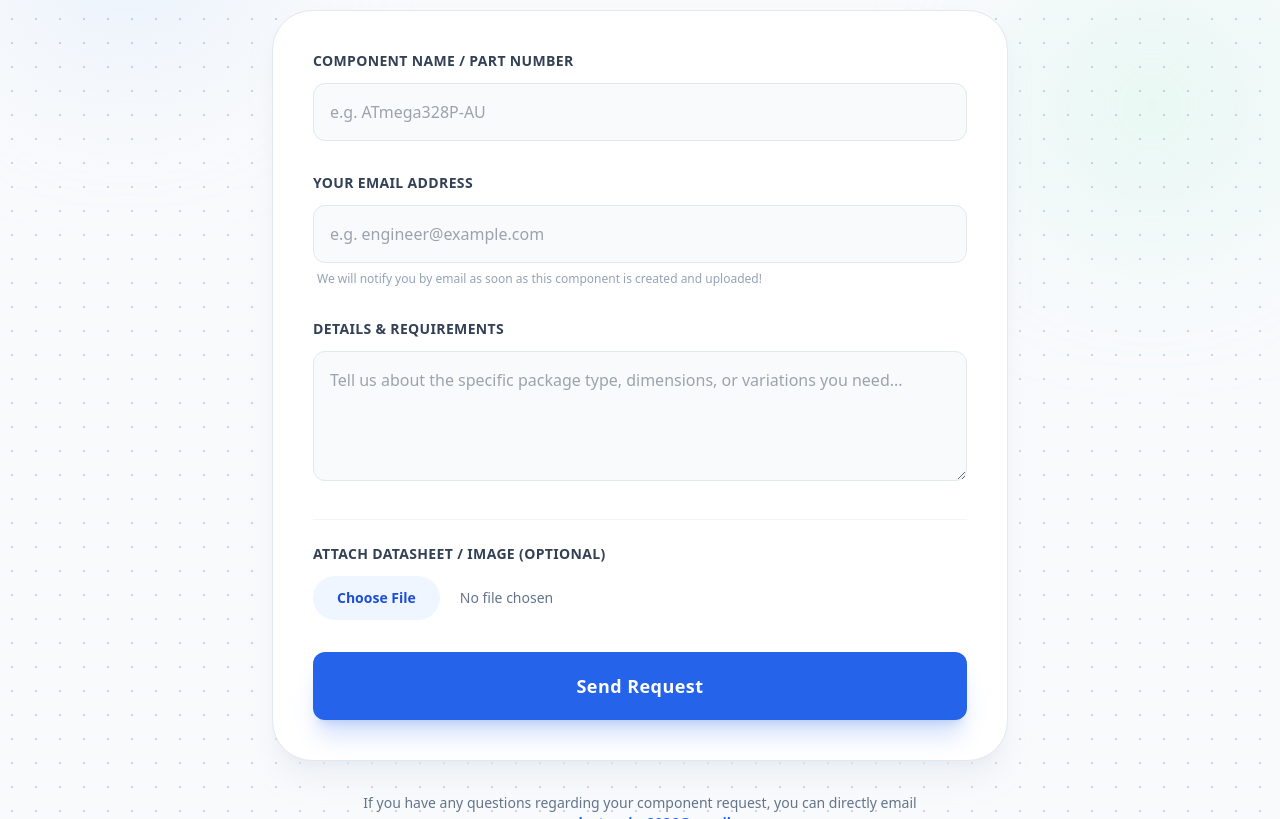
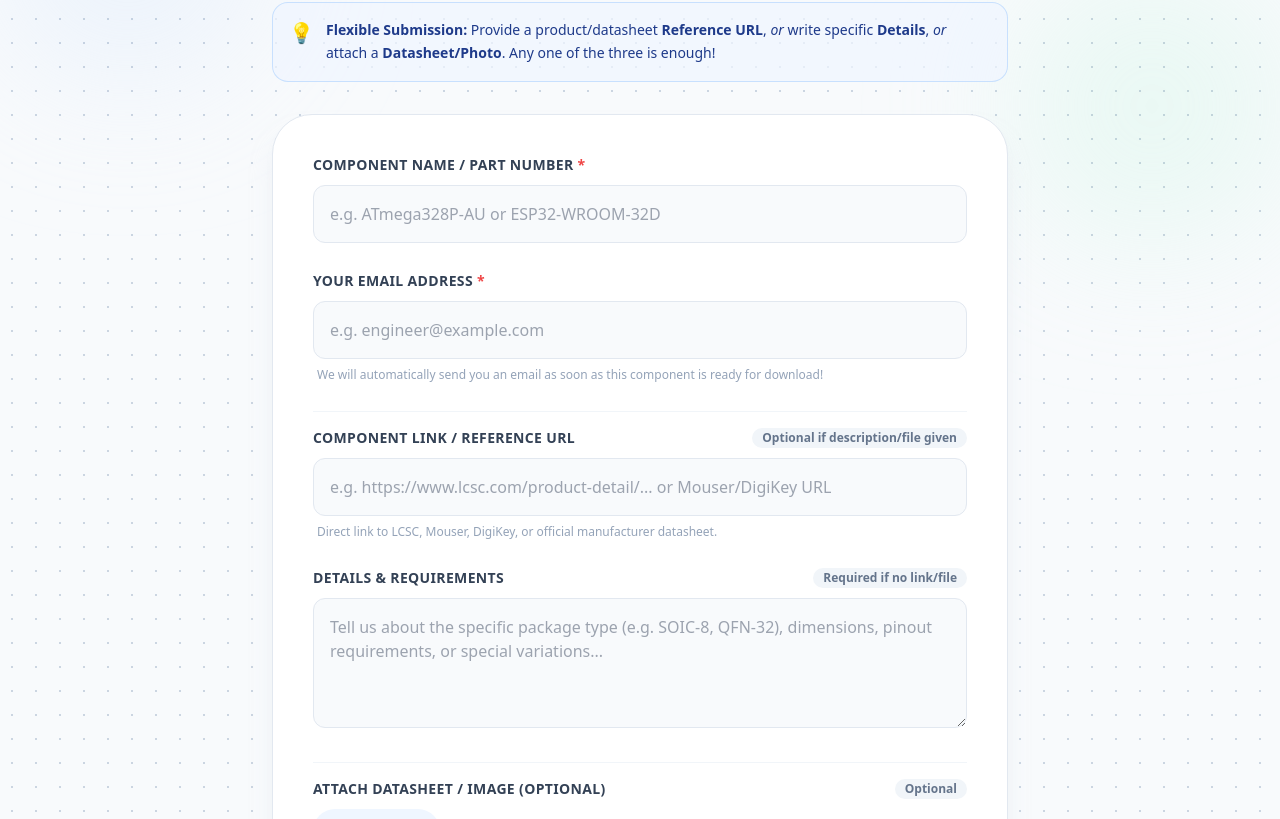
Before and after one commit to ssquareelectronics2026/pcb_platform, a Next.js app in the folder frontend/: page /request in a window 1280 px wide. Shown: the part 281-1100 px from the top of the page. Built offline with nearby package versions, Linux system fonts and the light colour scheme; no server answers.

Commit message:
Feat: Add component link field and smart conditional validation to Request Component page

```diff
--- a/frontend/app/request/page.tsx
+++ b/frontend/app/request/page.tsx
@@ -29,6 +29,7 @@ function escapeHtml(text: string): string {
 export default function RequestComponentPage() {
   const [componentName, setComponentName] = useState('');
   const [userEmail, setUserEmail] = useState('');
+  const [componentLink, setComponentLink] = useState('');
   const [description, setDescription] = useState('');
   const [file, setFile] = useState<File | null>(null);
   const [fileInputKey, setFileInputKey] = useState(Date.now());
@@ -40,10 +41,54 @@ export default function RequestComponentPage() {
     setLoading(true);
     setMessage('');
 
+    const trimmedName = componentName.trim();
+    const trimmedEmail = userEmail.trim();
+    let trimmedLink = componentLink.trim();
+    const trimmedDesc = description.trim();
+
+    // 1. Validate required identity fields
+    if (!trimmedName) {
+      setMessage('Error: Please enter the Component Name or Part Number.');
+      setLoading(false);
+      return;
+    }
+
+    if (!trimmedEmail) {
+      setMessage('Error: Please enter your Email Address so we can notify you when completed.');
+      setLoading(false);
+      return;
+    }
+
+    // 2. Validate and format Reference Link if provided
+    if (trimmedLink) {
+      if (!/^https?:\/\//i.test(trimmedLink)) {
+        trimmedLink = `https://${trimmedLink}`;
+      }
+      try {
+        new URL(trimmedLink);
+      } catch {
+        setMessage('Error: The provided Component Link is not a valid URL. Please check the URL format and try again.');
+        setLoading(false);
+        return;
+      }
+    }
+
+    // 3. Smart Conditional Validation:
+    // Must provide at least EITHER a Link OR a File OR a Description
+    const hasLink = Boolean(trimmedLink);
+    const hasDescription = Boolean(trimmedDesc);
+    const hasFile = Boolean(file);
+
+    if (!hasLink && !hasDescription && !hasFile) {
+      setMessage('Error: Please provide at least one source of component details — either a Reference Link (URL), a Description, or attach a Datasheet/Image.');
+      setLoading(false);
+      return;
+    }
+
     try {
       let fileUrl: string | null = null;
 
-      // 1. Sanitize file name and upload file if present
+      // 4. Sanitize file name and upload file if present
       if (file) {
         const fileName = sanitizeFileName(file.name);
         const { error: uploadError } = await supabase.storage
@@ -52,7 +97,7 @@ export default function RequestComponentPage() {
 
         if (uploadError) throw uploadError;
 
-        // 2. Retrieve the complete, exact public URL from Supabase
+        // Retrieve the complete public URL from Supabase
         const { data: publicUrlData } = supabase.storage
           .from('request_files')
           .getPublicUrl(fileName);
@@ -60,41 +105,68 @@ export default function RequestComponentPage() {
         fileUrl = publicUrlData.publicUrl;
       }
 
-      // 3. Insert into database with user_email and status
+      // 5. Insert into database with user_email, component_link, and status
       const { error: dbError } = await supabase
         .from('component_requests')
         .insert([
           {
-            component_name: componentName,
-            user_email: userEmail,
-            description,
+            component_name: trimmedName,
+            user_email: trimmedEmail,
+            component_link: trimmedLink || null,
+            description: trimmedDesc,
             file_url: fileUrl,
             status: 'Pending',
           },
         ]);
 
-      if (dbError) throw dbError;
+      if (dbError) {
+        // Graceful fallback if component_link column is not yet migrated in Supabase
+        if (dbError.message?.includes('component_link')) {
+          console.warn('Column component_link not found, falling back to embedding link in description.');
+          const fallbackDesc = trimmedLink
+            ? (trimmedDesc ? `${trimmedDesc}\n\nReference Link: ${trimmedLink}` : `Reference Link: ${trimmedLink}`)
+            : trimmedDesc;
 
-      // 4. Send Telegram Notification
+          const { error: fallbackError } = await supabase
+            .from('component_requests')
+            .insert([
+              {
+                component_name: trimmedName,
+                user_email: trimmedEmail,
+                description: fallbackDesc,
+                file_url: fileUrl,
+                status: 'Pending',
+              },
+            ]);
+          if (fallbackError) throw fallbackError;
+        } else {
+          throw dbError;
+        }
+      }
+
+      // 6. Send Telegram Notification
       const telegramBotToken = process.env.NEXT_PUBLIC_TELEGRAM_BOT_TOKEN;
       const telegramChatId = process.env.NEXT_PUBLIC_TELEGRAM_CHAT_ID;
 
       if (telegramBotToken && telegramChatId) {
-        const safeName = escapeHtml(componentName);
-        const safeEmail = escapeHtml(userEmail);
-        const safeDesc = escapeHtml(description);
+        const safeName = escapeHtml(trimmedName);
+        const safeEmail = escapeHtml(trimmedEmail);
+        const safeLink = trimmedLink ? escapeHtml(trimmedLink) : '';
+        const safeDesc = escapeHtml(trimmedDesc);
 
         const textMessage = fileUrl
           ? `🚀 <b>New Component Request!</b>\n\n` +
             `📌 <b>Name:</b> ${safeName}\n` +
             `📧 <b>Email:</b> ${safeEmail}\n` +
-            `📝 <b>Details:</b> ${safeDesc}\n\n` +
+            (safeLink ? `🔗 <b>Reference Link:</b> <a href="${safeLink}">${safeLink}</a>\n` : '') +
+            `📝 <b>Details:</b> ${safeDesc || (safeLink ? 'Reference URL provided above' : 'None provided')}\n\n` +
             `📂 <b>Attachment:</b> <a href="${fileUrl.replace(/&/g, '&amp;')}">${escapeHtml(file?.name || 'Download / View Attachment')}</a>\n` +
             `🔗 <b>Direct Link:</b> ${fileUrl}`
           : `🚀 <b>New Component Request!</b>\n\n` +
             `📌 <b>Name:</b> ${safeName}\n` +
             `📧 <b>Email:</b> ${safeEmail}\n` +
-            `📝 <b>Details:</b> ${safeDesc}\n\n` +
+            (safeLink ? `🔗 <b>Reference Link:</b> <a href="${safeLink}">${safeLink}</a>\n` : '') +
+            `📝 <b>Details:</b> ${safeDesc || (safeLink ? 'Reference URL provided above' : 'None provided')}\n\n` +
             `📂 <b>Attachment:</b> None`;
 
         let sent = false;
@@ -106,7 +178,6 @@ export default function RequestComponentPage() {
           const endpoint = isPhoto ? 'sendPhoto' : 'sendDocument';
           const mediaKey = isPhoto ? 'photo' : 'document';
 
-          // Telegram captions are limited to 1024 characters
           if (textMessage.length <= 1024) {
             try {
               const res = await fetch(`https://api.telegram.org/bot${telegramBotToken}/${endpoint}`, {
@@ -148,6 +219,7 @@ export default function RequestComponentPage() {
       setMessage('Request submitted successfully! We will email you once your component is ready.');
       setComponentName('');
       setUserEmail('');
+      setComponentLink('');
       setDescription('');
       setFile(null);
       setFileInputKey(Date.now());
@@ -163,11 +235,23 @@ export default function RequestComponentPage() {
     setLoading(false);
   };
 
+  const hasLinkInput = Boolean(componentLink.trim());
+  const hasDescInput = Boolean(description.trim());
+  const hasFileInput = Boolean(file);
+
   return (
     <div className="max-w-3xl mx-auto py-12 px-4 animate-in fade-in duration-500 relative z-10">
-      <div className="text-center mb-10">
+      <div className="text-center mb-8">
         <h1 className="text-4xl font-black tracking-tight mb-3 text-slate-900">Request a Component</h1>
-        <p className="text-slate-500 font-medium text-lg">Can't find what you need? Send us a request and we'll design it.</p>
+        <p className="text-slate-500 font-medium text-lg">Can't find what you need? Send us a request and we'll design the footprint & symbol.</p>
+      </div>
+
+      {/* Smart Helper Banner */}
+      <div className="bg-blue-50/70 border border-blue-200/80 rounded-2xl p-4 mb-8 text-sm text-blue-900 flex items-start gap-3">
+        <span className="text-xl">💡</span>
+        <div className="leading-relaxed">
+          <span className="font-bold">Flexible Submission:</span> Provide a product/datasheet <strong>Reference URL</strong>, <em>or</em> write specific <strong>Details</strong>, <em>or</em> attach a <strong>Datasheet/Photo</strong>. Any one of the three is enough!
+        </div>
       </div>
 
       {message && (
@@ -176,14 +260,31 @@ export default function RequestComponentPage() {
         </div>
       )}
 
-      <form onSubmit={handleSubmit} className="bg-white border border-slate-200 p-8 md:p-10 rounded-[2.5rem] shadow-xl shadow-slate-200/50 space-y-8">
+      <form onSubmit={handleSubmit} className="bg-white border border-slate-200 p-8 md:p-10 rounded-[2.5rem] shadow-xl shadow-slate-200/50 space-y-7">
+        {/* Component Name */}
         <div>
-          <label className="block text-sm font-bold text-slate-700 mb-3 tracking-wide uppercase">Component Name / Part Number</label>
-          <input type="text" value={componentName} onChange={e => setComponentName(e.target.value)} required className="w-full bg-slate-50 border border-slate-200 rounded-xl p-4 text-slate-900 focus:ring-2 focus:ring-blue-500 outline-none font-medium transition-all" placeholder="e.g. ATmega328P-AU" />
+          <div className="flex justify-between items-center mb-2.5">
+            <label className="block text-sm font-bold text-slate-700 tracking-wide uppercase">
+              Component Name / Part Number <span className="text-red-500">*</span>
+            </label>
+          </div>
+          <input
+            type="text"
+            value={componentName}
+            onChange={e => setComponentName(e.target.value)}
+            required
+            className="w-full bg-slate-50 border border-slate-200 rounded-xl p-4 text-slate-900 focus:ring-2 focus:ring-blue-500 outline-none font-medium transition-all"
+            placeholder="e.g. ATmega328P-AU or ESP32-WROOM-32D"
+          />
         </div>
 
+        {/* User Email */}
         <div>
-          <label className="block text-sm font-bold text-slate-700 mb-3 tracking-wide uppercase">Your Email Address</label>
+          <div className="flex justify-between items-center mb-2.5">
+            <label className="block text-sm font-bold text-slate-700 tracking-wide uppercase">
+              Your Email Address <span className="text-red-500">*</span>
+            </label>
+          </div>
           <input
             type="email"
             value={userEmail}
@@ -192,20 +293,71 @@ export default function RequestComponentPage() {
             className="w-full bg-slate-50 border border-slate-200 rounded-xl p-4 text-slate-900 focus:ring-2 focus:ring-blue-500 outline-none font-medium transition-all"
             placeholder="e.g. engineer@example.com"
           />
-          <p className="text-xs text-slate-400 mt-2 ml-1">We will notify you by email as soon as this component is created and uploaded!</p>
+          <p className="text-xs text-slate-400 mt-2 ml-1">We will automatically send you an email as soon as this component is ready for download!</p>
         </div>
 
-        <div>
-          <label className="block text-sm font-bold text-slate-700 mb-3 tracking-wide uppercase">Details & Requirements</label>
-          <textarea value={description} onChange={e => setDescription(e.target.value)} required rows={4} className="w-full bg-slate-50 border border-slate-200 rounded-xl p-4 text-slate-900 focus:ring-2 focus:ring-blue-500 outline-none font-medium transition-all" placeholder="Tell us about the specific package type, dimensions, or variations you need..."></textarea>
+        {/* Component Link / Reference URL */}
+        <div className="pt-4 border-t border-slate-100">
+          <div className="flex justify-between items-center mb-2.5">
+            <label className="block text-sm font-bold text-slate-700 tracking-wide uppercase">
+              Component Link / Reference URL
+            </label>
+            <span className={`text-xs font-bold px-2.5 py-0.5 rounded-full ${hasLinkInput ? 'bg-emerald-100 text-emerald-800' : 'bg-slate-100 text-slate-500'}`}>
+              {hasLinkInput ? '✓ URL provided' : 'Optional if description/file given'}
+            </span>
+          </div>
+          <input
+            type="text"
+            value={componentLink}
+            onChange={e => setComponentLink(e.target.value)}
+            className="w-full bg-slate-50 border border-slate-200 rounded-xl p-4 text-slate-900 focus:ring-2 focus:ring-blue-500 outline-none font-medium transition-all"
+            placeholder="e.g. https://www.lcsc.com/product-detail/... or Mouser/DigiKey URL"
+          />
+          <p className="text-xs text-slate-400 mt-2 ml-1">Direct link to LCSC, Mouser, DigiKey, or official manufacturer datasheet.</p>
         </div>
 
-        <div className="pt-6 border-t border-slate-100">
-          <label className="block text-sm font-bold text-slate-700 mb-3 tracking-wide uppercase">Attach Datasheet / Image (Optional)</label>
-          <input key={fileInputKey} type="file" onChange={e => setFile(e.target.files?.[0] || null)} className="w-full text-sm text-slate-500 file:mr-5 file:py-3 file:px-6 file:rounded-full file:border-0 file:text-sm file:font-bold file:bg-blue-50 file:text-blue-700 hover:file:bg-blue-100 cursor-pointer transition-colors" />
+        {/* Details & Requirements */}
+        <div>
+          <div className="flex justify-between items-center mb-2.5">
+            <label className="block text-sm font-bold text-slate-700 tracking-wide uppercase">
+              Details & Requirements
+            </label>
+            <span className={`text-xs font-bold px-2.5 py-0.5 rounded-full ${hasDescInput ? 'bg-emerald-100 text-emerald-800' : 'bg-slate-100 text-slate-500'}`}>
+              {hasDescInput ? '✓ Details provided' : (hasLinkInput || hasFileInput ? 'Optional' : 'Required if no link/file')}
+            </span>
+          </div>
+          <textarea
+            value={description}
+            onChange={e => setDescription(e.target.value)}
+            rows={4}
+            className="w-full bg-slate-50 border border-slate-200 rounded-xl p-4 text-slate-900 focus:ring-2 focus:ring-blue-500 outline-none font-medium transition-all"
+            placeholder="Tell us about the specific package type (e.g. SOIC-8, QFN-32), dimensions, pinout requirements, or special variations..."
+          ></textarea>
         </div>
 
-        <button type="submit" disabled={loading} className="w-full py-5 mt-4 bg-blue-600 hover:bg-blue-700 text-white font-black text-lg tracking-wide rounded-xl shadow-xl shadow-blue-600/20 transition-all disabled:opacity-50 active:scale-95">
+        {/* File Upload */}
+        <div className="pt-4 border-t border-slate-100">
+          <div className="flex justify-between items-center mb-2.5">
+            <label className="block text-sm font-bold text-slate-700 tracking-wide uppercase">
+              Attach Datasheet / Image (Optional)
+            </label>
+            <span className={`text-xs font-bold px-2.5 py-0.5 rounded-full ${hasFileInput ? 'bg-emerald-100 text-emerald-800' : 'bg-slate-100 text-slate-500'}`}>
+              {hasFileInput ? '✓ File selected' : 'Optional'}
+            </span>
+          </div>
+          <input
+            key={fileInputKey}
+            type="file"
+            onChange={e => setFile(e.target.files?.[0] || null)}
+            className="w-full text-sm text-slate-500 file:mr-5 file:py-3 file:px-6 file:rounded-full file:border-0 file:text-sm file:font-bold file:bg-blue-50 file:text-blue-700 hover:file:bg-blue-100 cursor-pointer transition-colors"
+          />
+        </div>
+
+        <button
+          type="submit"
+          disabled={loading}
+          className="w-full py-5 mt-2 bg-blue-600 hover:bg-blue-700 text-white font-black text-lg tracking-wide rounded-xl shadow-xl shadow-blue-600/20 transition-all disabled:opacity-50 active:scale-95"
+        >
           {loading ? 'Submitting Request...' : 'Send Request'}
         </button>
       </form>
--- a/frontend/app/secret-admin-2709/page.tsx
+++ b/frontend/app/secret-admin-2709/page.tsx
@@ -21,6 +21,7 @@ interface ComponentRequestRecord {
   component_name: string;
   description: string;
   user_email?: string | null;
+  component_link?: string | null;
   file_url?: string | null;
   status?: string | null;
   created_at?: string | null;
@@ -286,7 +287,11 @@ export default function AdminDashboard() {
 
   const handlePrefillUpload = (req: ComponentRequestRecord) => {
     setName(req.component_name);
-    setDescription(req.description ? `Requested by ${req.user_email || 'user'}: ${req.description}` : '');
+    let desc = req.description ? `Requested by ${req.user_email || 'user'}: ${req.description}` : `Requested by ${req.user_email || 'user'}`;
+    if (req.component_link) {
+      desc = desc ? `${desc}\n\nReference Link: ${req.component_link}` : `Reference Link: ${req.component_link}`;
+    }
+    setDescription(desc);
     setTags('Requested');
     setAdminSection('catalog');
     window.scrollTo({ top: 0, behavior: 'smooth' });
@@ -636,6 +641,21 @@ export default function AdminDashboard() {
                     </div>
                   </div>
 
+                  {req.component_link && (
+                    <div className="mb-3">
+                      <a
+                        href={req.component_link}
+                        target="_blank"
+                        rel="noopener noreferrer"
+                        className="inline-flex items-center gap-2 text-sm font-bold text-blue-600 hover:text-blue-800 bg-blue-50/80 hover:bg-blue-100 px-3.5 py-2 rounded-xl border border-blue-200 transition-colors"
+                      >
+                        <span>🔗 Reference Link:</span>
+                        <span className="underline truncate max-w-md">{req.component_link}</span>
+                        <span className="text-xs">↗</span>
+                      </a>
+                    </div>
+                  )}
+
                   {req.description && (
                     <div className="bg-slate-50/80 p-4 rounded-xl border border-slate-100 text-slate-700 text-sm whitespace-pre-wrap mb-3 font-medium">
                       {req.description}
```
Also changed, not shown: 1 other file (tests, documents, lock files or other folders).
